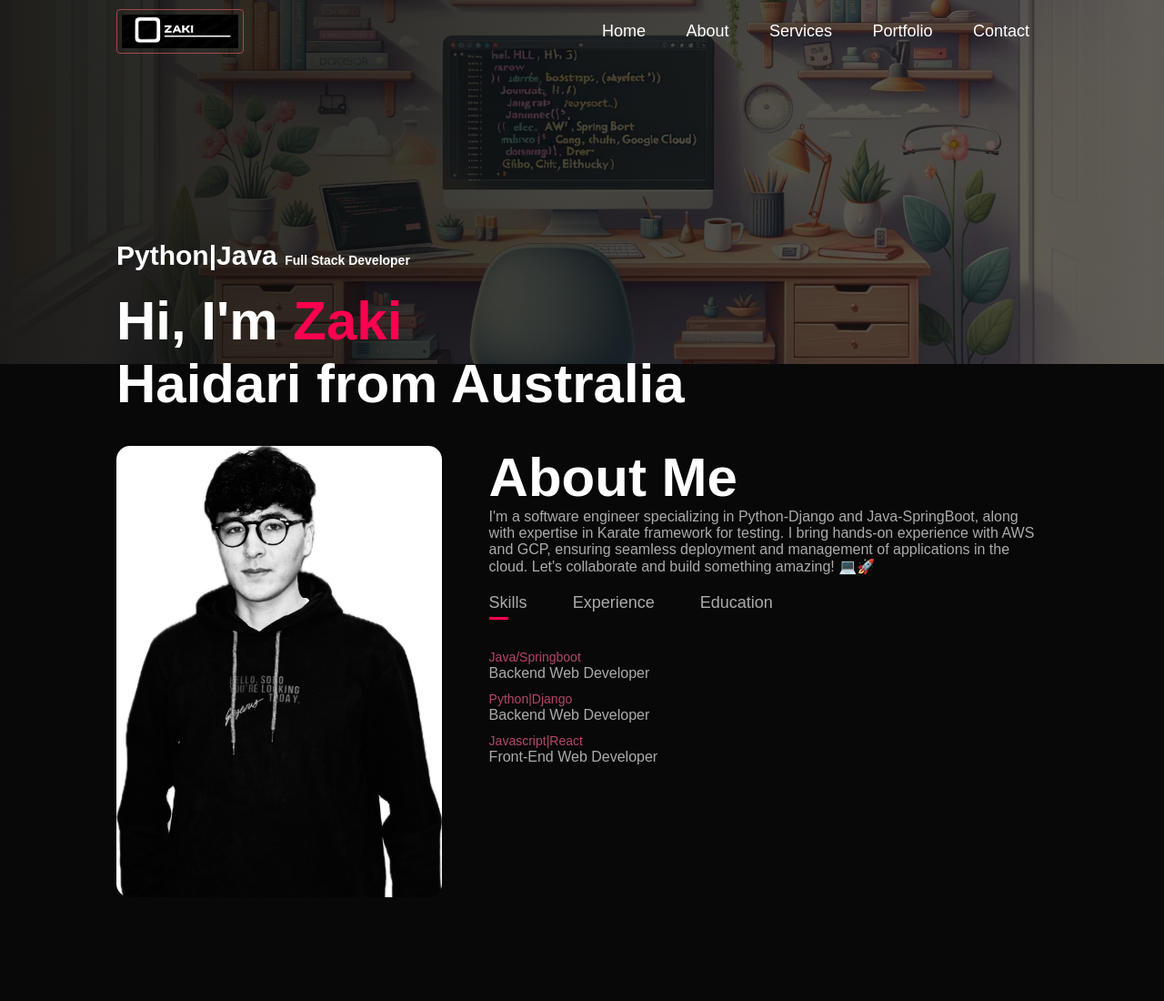
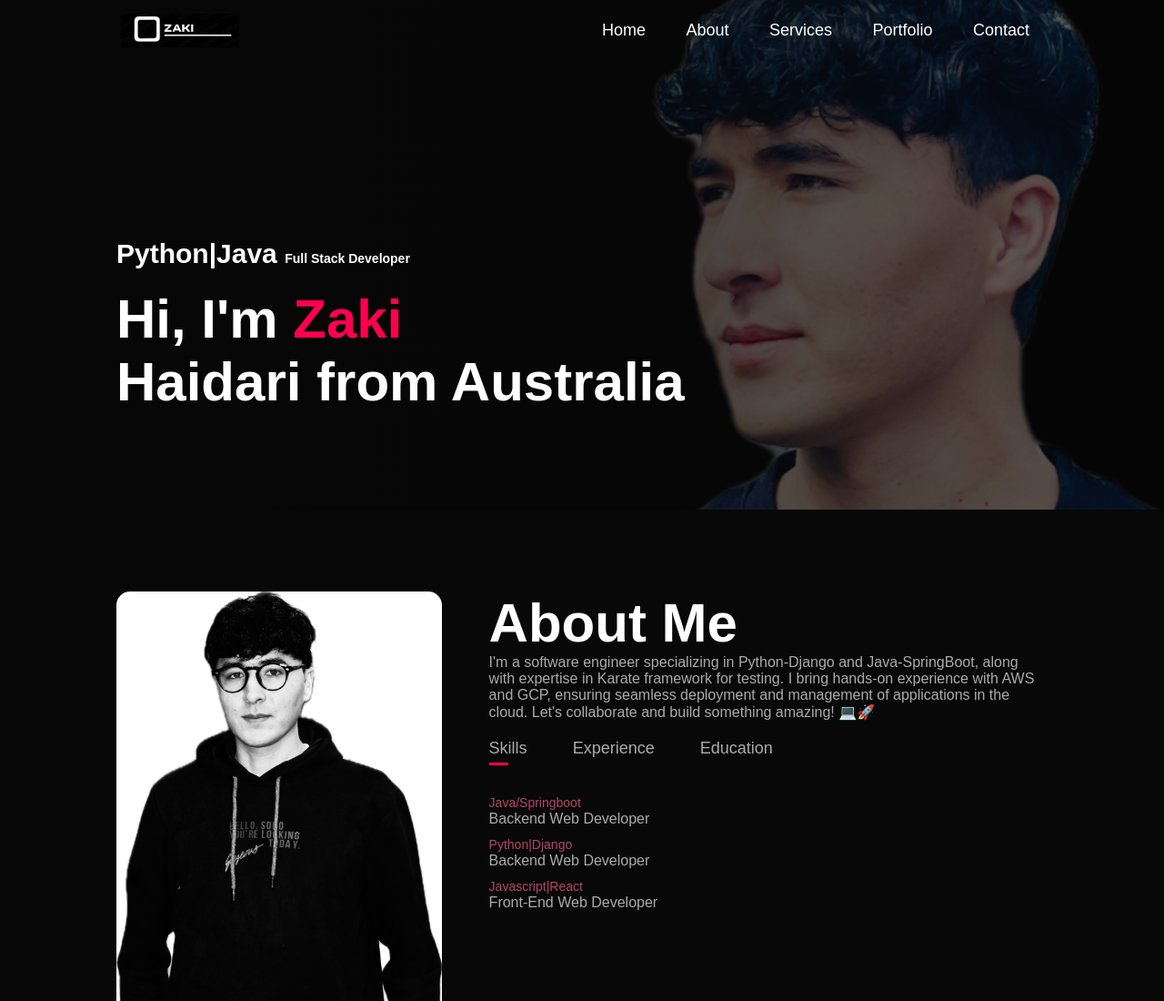
Before and after one commit to Zakihaidari/portfolio, a plain HTML site: page index.html in a window 1280 px wide. Shown: the top 1100 px of the page at 91% size. Drawn offline with Linux system fonts and the light colour scheme.

Commit message:
Improvment

```diff
--- a/style.css
+++ b/style.css
@@ -16,8 +16,8 @@ body {
 /* the height based the course is height is 100vh */
 #header{
   width:100%;
-  height: 50vh;
-  background-image: linear-gradient(to right, rgba(8, 8, 8, 0.9), rgba(8, 8, 8, 0.6)), url(images/background2.JPG);
+  height: 70vh;
+  background-image: linear-gradient(to right, rgba(8, 8, 8, 0.9), rgba(8, 8, 8, 0.6)), url(images/background.JPG);
   background-size: cover;
   background-position: center;
 }
@@ -26,7 +26,6 @@ body {
 .container{
   padding: 10px 10%;
 }
-
 
 nav{
   display: flex;
@@ -42,7 +41,6 @@ nav{
 }
 
 nav img{
-  border: 1px solid #a54949;
   border-radius: 4px;
   padding: 5px;
   width: 200px;
```
